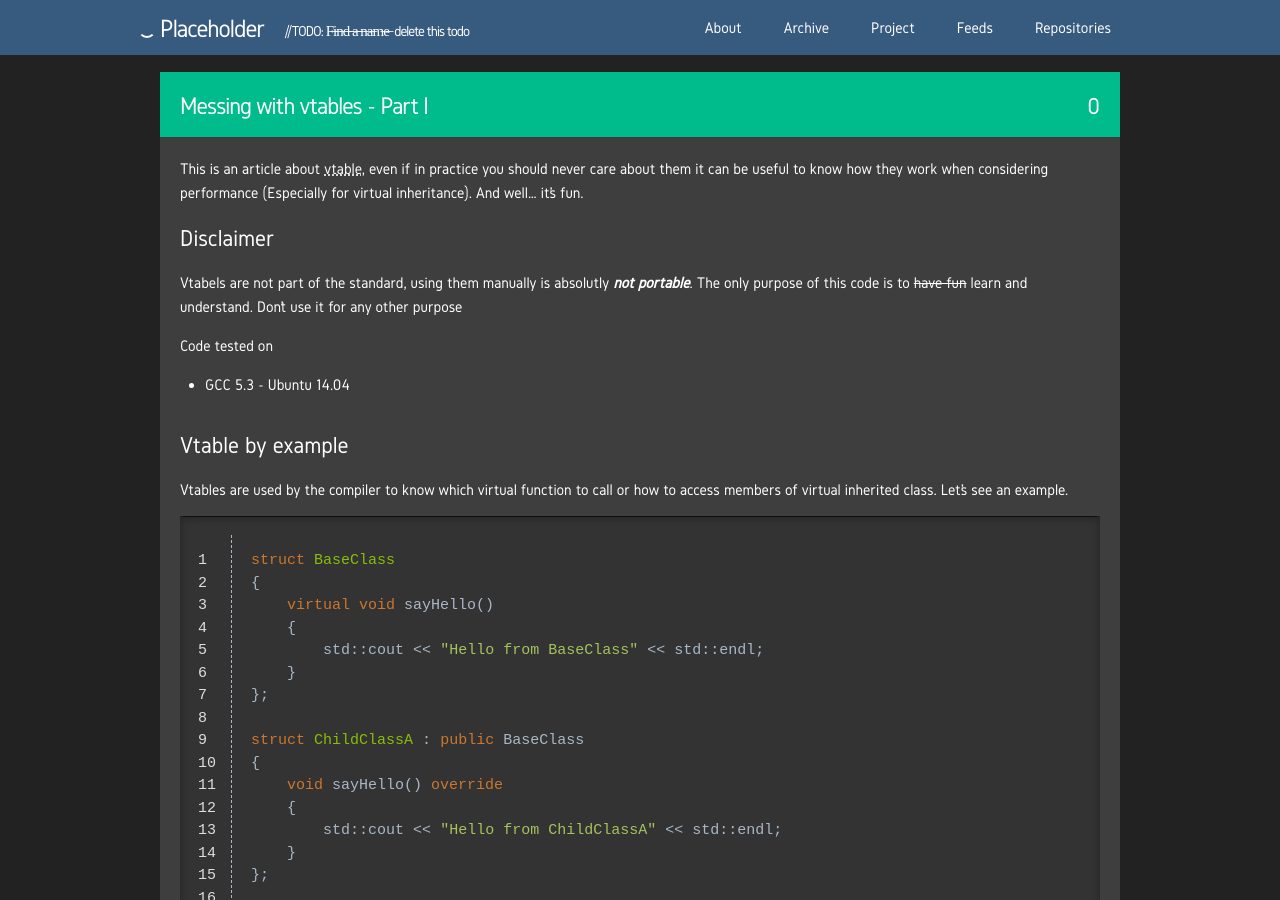
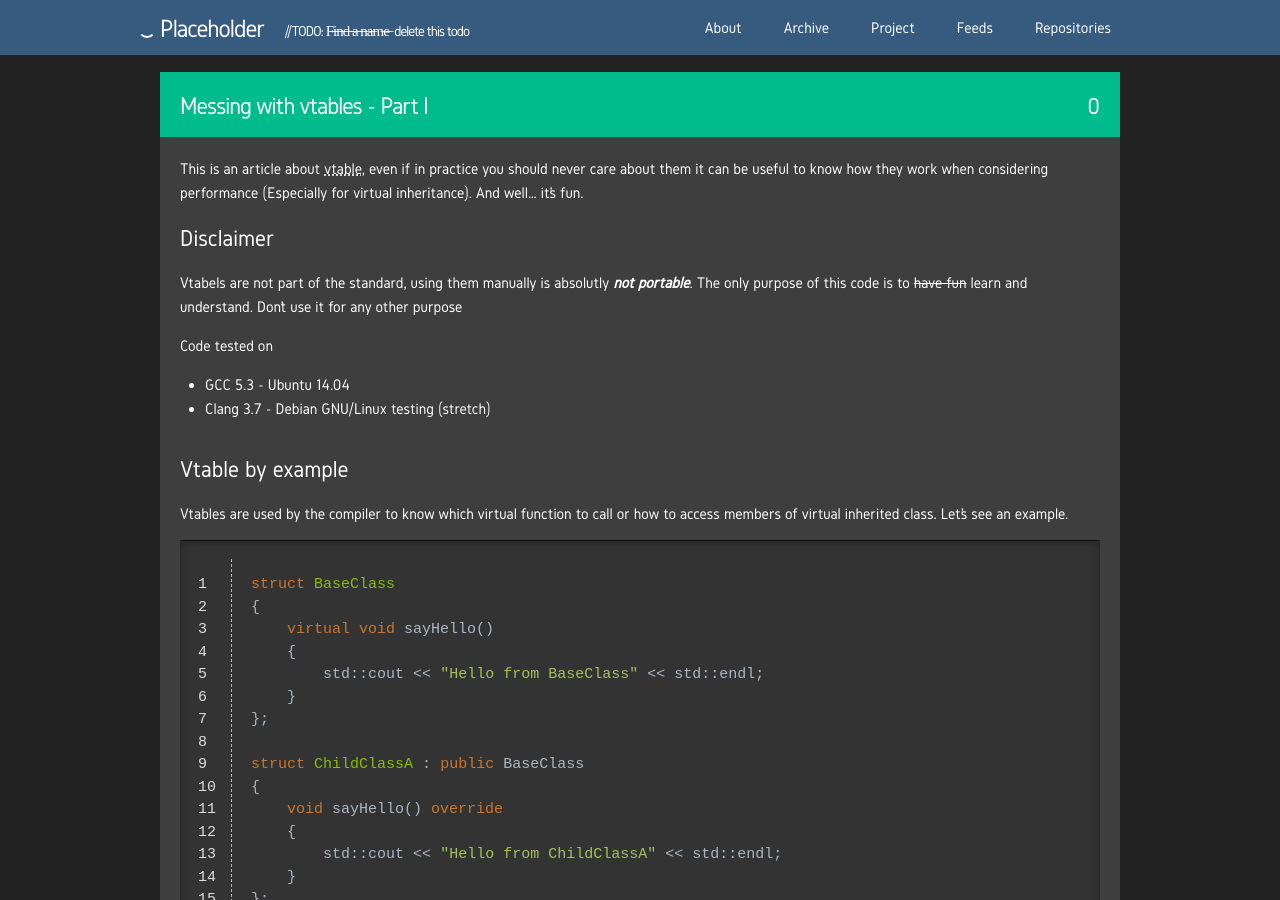
Before and after one commit to lapinozz/lapinozz.github.io, a Jekyll site: the page built from _posts/2016-02-02-Messing-with-vtables.markdown, in a window 1280 px wide and 900 px high. Built offline with Jekyll 4.4.1, drawn with Linux system fonts in a browser that asks for light colours; nearby versions of some CDN libraries; comment, search, counter and statistics services are not loaded; a style sheet for code colours, icons or effects is not loaded.

Commit message:
added test code environement

```diff
--- a/_posts/2016-02-02-Messing-with-vtables.markdown
+++ b/_posts/2016-02-02-Messing-with-vtables.markdown
@@ -21,6 +21,7 @@ Vtabels are not part of the standard, using them manually is absolutly **_not po
 Code tested on
 
 - GCC 5.3 - Ubuntu 14.04
+- Clang 3.7 - Debian GNU/Linux testing (stretch)
 
 
 # Vtable by example
@@ -96,7 +97,7 @@ Now we know how to read the vtable but can we write to it too? In my test I've f
 Let's declare a simple function to inject into our vtable
 
 {% highlight cpp linenos %}
-void intruderFunction(BaseClass *this_ptr)
+void intruderFunction(BaseClass* this_ptr)
 {
         std::cout << "Hello from intruder" << std::endl;
 }
```
